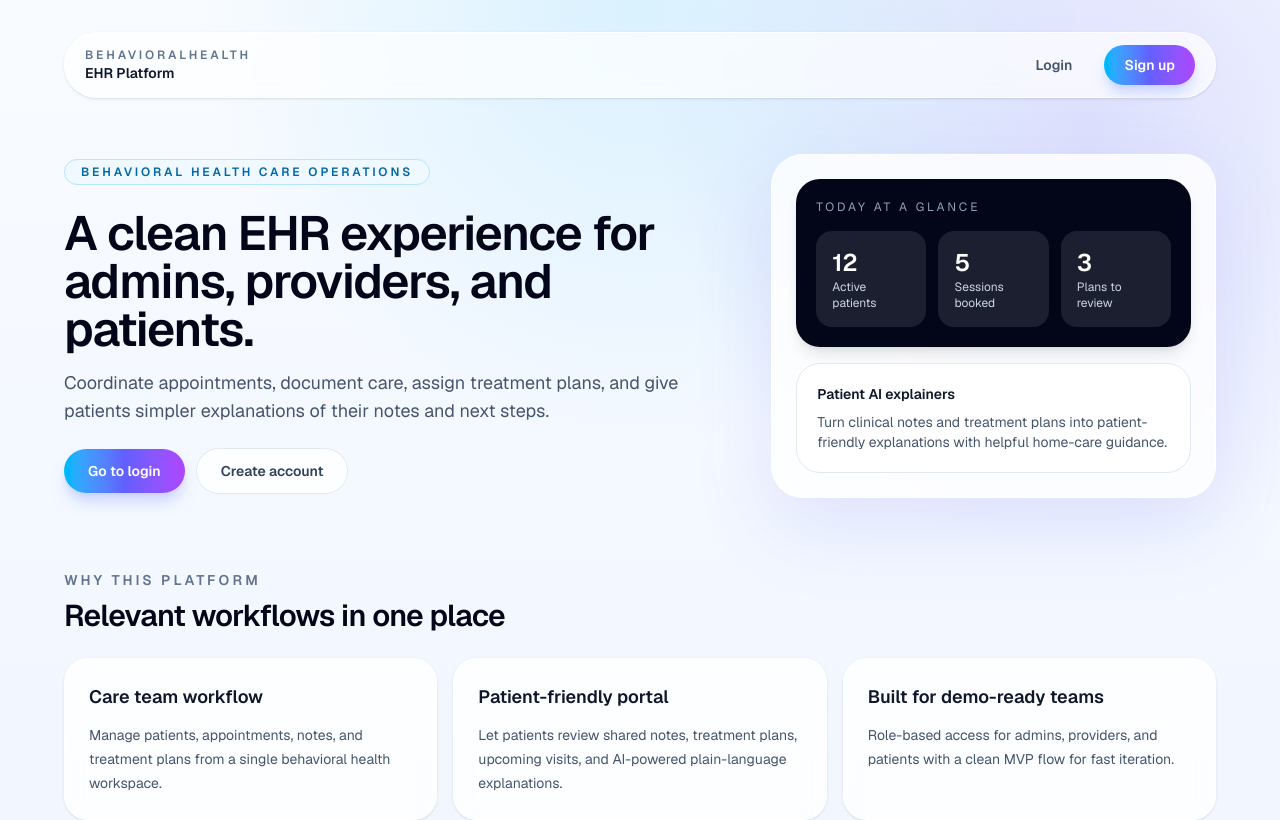
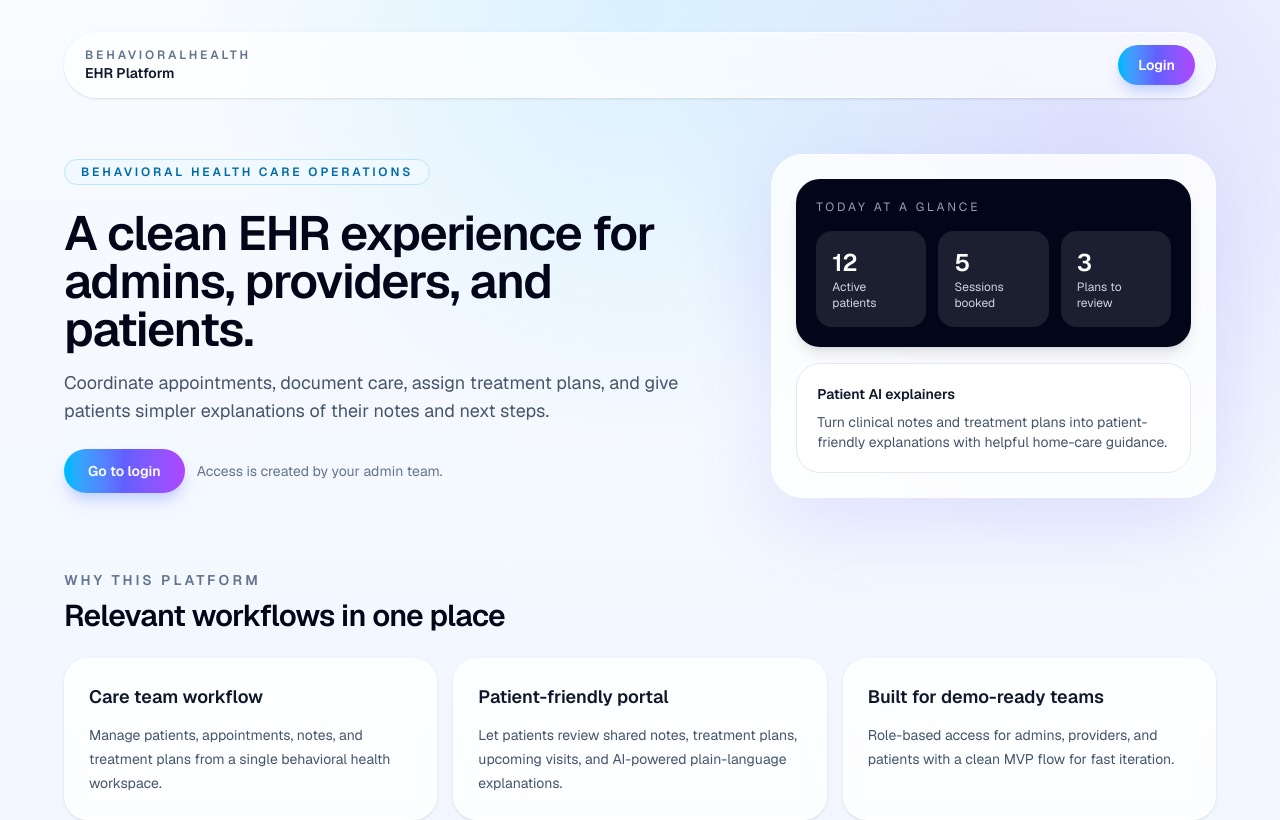
Before and after one commit to AI-Kurukshetra/EHRBehavioralHealth, a Next.js app: page / in a window 1280 px wide. Shown: the top 820 px of the page. Built offline with nearby package versions, Linux system fonts and the light colour scheme.

Commit message:
Refactor login and landing pages to streamline user access; removed signup links and updated messaging for account creation.

```diff
--- a/app/login/page.tsx
+++ b/app/login/page.tsx
@@ -1,5 +1,4 @@
 import { Suspense } from "react";
-import Link from "next/link";
 import { LoginForm } from "@/components/forms/login-form";
 
 export default function LoginPage() {
@@ -11,12 +10,7 @@ export default function LoginPage() {
         <Suspense fallback={<div className="text-sm text-slate-500">Loading login form...</div>}>
           <LoginForm />
         </Suspense>
-        <p className="mt-6 text-center text-sm text-slate-500">
-          Need an account?{" "}
-          <Link href="/signup" className="font-semibold text-indigo-600 underline">
-            Sign up
-          </Link>
-        </p>
+        <p className="mt-6 text-center text-sm text-slate-500">Need access? Ask your admin to create your account.</p>
       </div>
     </div>
   );
--- a/app/page.tsx
+++ b/app/page.tsx
@@ -40,14 +40,9 @@ export default function IndexPage() {
             <p className="text-xs font-semibold uppercase tracking-[0.24em] text-slate-500">BehavioralHealth</p>
             <p className="text-sm font-semibold text-slate-900">EHR Platform</p>
           </div>
-          <div className="flex items-center gap-3">
-            <Button asChild variant="ghost" className="px-4">
-              <Link href="/login">Login</Link>
-            </Button>
-            <Button asChild className="px-4">
-              <Link href="/signup">Sign up</Link>
-            </Button>
-          </div>
+          <Button asChild className="px-4">
+            <Link href="/login">Login</Link>
+          </Button>
         </div>
       </section>
 
@@ -70,9 +65,7 @@ export default function IndexPage() {
               <Button asChild className="px-6 py-3">
                 <Link href="/login">Go to login</Link>
               </Button>
-              <Button asChild variant="secondary" className="px-6 py-3">
-                <Link href="/signup">Create account</Link>
-              </Button>
+              <p className="text-sm text-slate-500">Access is created by your admin team.</p>
             </div>
           </div>
 
```
